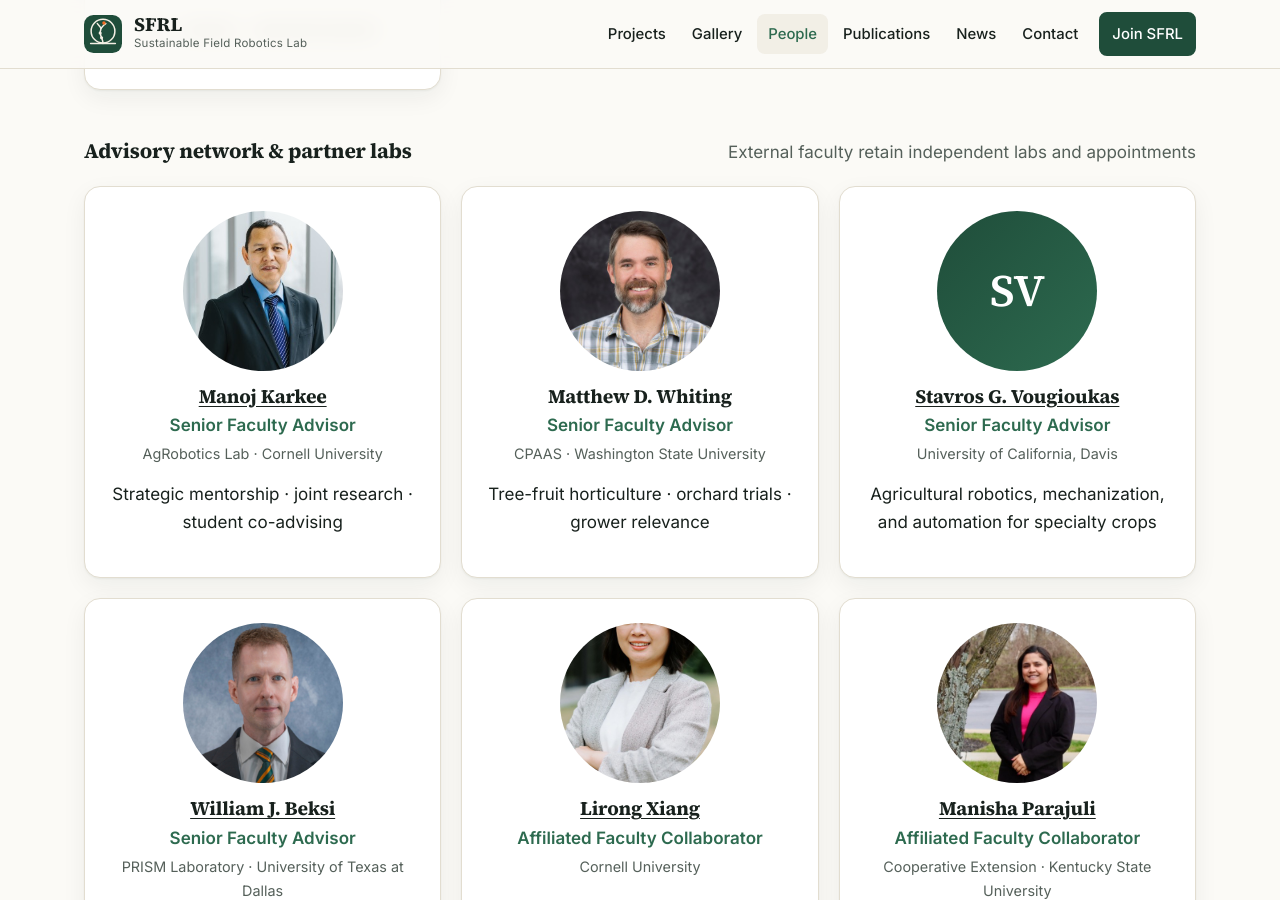
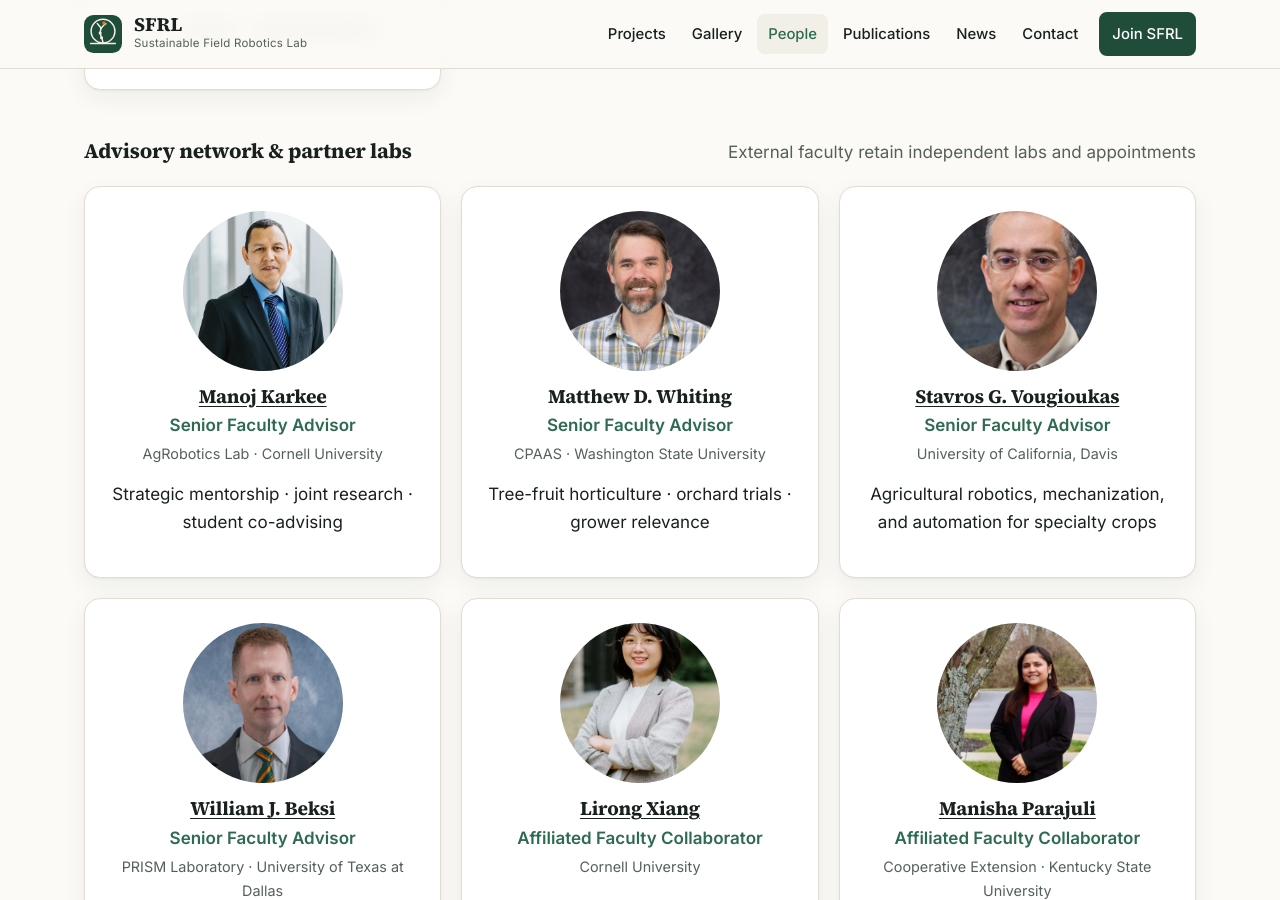
Before and after one commit to SustainableFieldRoboticsLab/sustainablefieldroboticslab.github.io, a Jekyll site: the page built from people.html, in a window 1280 px wide and 900 px high, scrolled down 1618 px. Built offline with Jekyll 4.4.1, drawn with Linux system fonts in a browser that asks for light colours.

Commit message:
Add Stavros photo, fix Lirong crop

```diff
--- a/_data/people.yml
+++ b/_data/people.yml
@@ -58,7 +58,7 @@ advisors:
     title: Professor · Biological and Agricultural Engineering
     affiliation: University of California, Davis
     lab: ""
-    photo: ""
+    photo: /assets/img/people/stavros-vougioukas.jpg
     focus: Agricultural robotics, mechanization, and automation for specialty crops
     link: https://faculty.engineering.ucdavis.edu/vougioukas/
   - name: William J. Beksi
```
Also changed, not shown: assets/img/people/lirong-xiang.jpg, assets/img/people/stavros-vougioukas.jpg (added).
